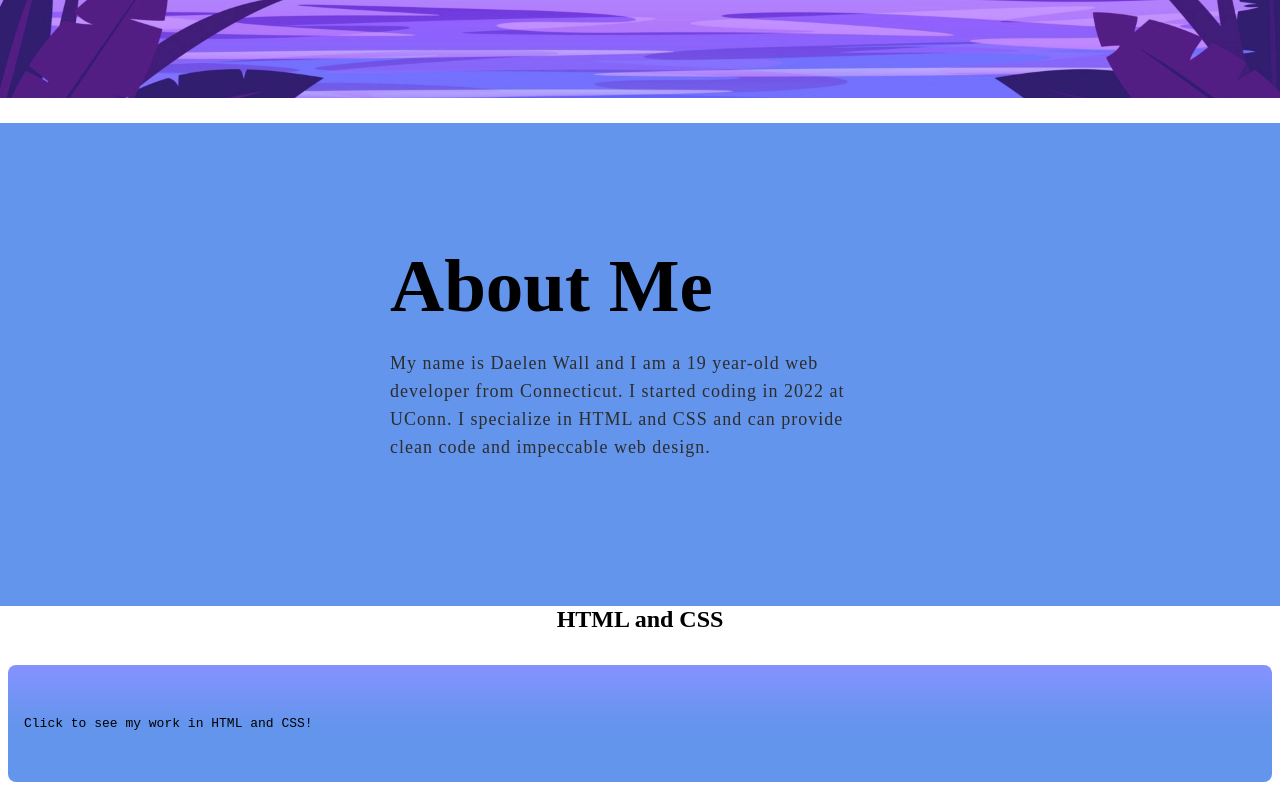
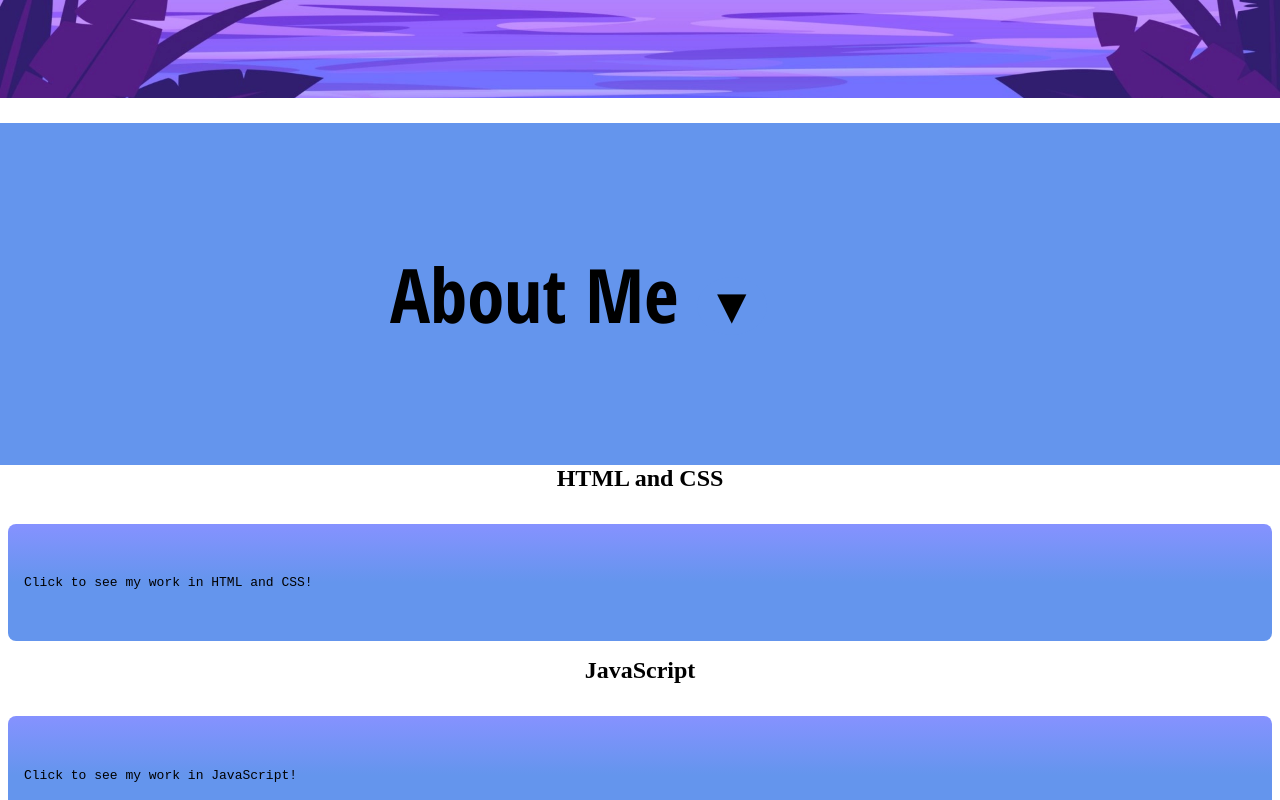
Before and after one commit to DaelenWall/React-Portfolio, a React (Create React App) app: page / in a window 1280 px wide. Shown: the part 820-1620 px from the top of the page. Built offline with nearby package versions, Linux system fonts and the light colour scheme.

Commit message:
about css work in progress but pretty much done

```diff
--- a/src/components/About.js
+++ b/src/components/About.js
@@ -1,19 +1,33 @@
-import React from 'react';
-// Here we are importing a CSS file as a dependency
+import React, { useState } from 'react';
 import '../styles/About.css';
 
 function About() {
+  const [isParagraphVisible, setIsParagraphVisible] = useState(false);
+
+  const toggleVisibility = () => {
+    setIsParagraphVisible(!isParagraphVisible);
+  };
+
   return (
-    <section class="about">
-        <div class="main">
+    <section className="about">
+      <div className="main">
         <section>
-            <div class="about-text">
-                <h1 id="about">About Me</h1>
-                <p> My name is Daelen Wall and I am a 19 year-old web developer from Connecticut.  I started coding in 2022 at UConn.  I specialize in HTML and CSS and can provide clean code and impeccable web design.</p>
-            </div>
+          <div className="about-text">
+            <h1 id="about">
+              About Me{' '}
+              <button onClick={toggleVisibility}>
+                {isParagraphVisible ? '▲' : '▼'}
+              </button>
+            </h1>
+            {isParagraphVisible && (
+              <p>
+                My name is Daelen Wall and I am a 19-year-old web developer from Connecticut. I started coding in 2022 at UConn. I specialize in HTML and CSS and can provide clean code and impeccable web design.
+              </p>
+            )}
+          </div>
+        </section>
+      </div>
     </section>
-    </div>
-  </section>
   );
 }
 
--- a/src/styles/About.css
+++ b/src/styles/About.css
@@ -1,7 +1,15 @@
+@import url('https://fonts.googleapis.com/css?family=Open+Sans+Condensed:700');
+*{
+  margin: 0;
+  padding: 0;
+}
+
 .about {
     width: 100%;
+    /* horizontal/vertical allignment  */
     padding: 100px 0px;
     background-color: cornflowerblue;
+    font-family: 'Open Sans Condensed', sans-serif;
  }
 
  .about-text {
@@ -24,10 +32,39 @@
      margin-bottom: 20px;
  }
 
+ .about-text h1 button {
+  color: #000000;
+  font-size: 50px;
+  background-color: cornflowerblue;
+  border-radius: 50%;
+  border: none;
+  padding: 0px 10px;
+  transition: background-color 0.3s ease;
+}
+
+.about-text h1 button:hover {
+  background-color: #000000;
+  color: #fff;
+  cursor: pointer
+}
+
  .about-text p {
-     color: rgb(45, 45, 45);
-     letter-spacing: 1px;
-     line-height: 28px;
-     font-size: 18px;
-     margin-bottom: 45px;
- }
+    color: rgb(0, 0, 0);
+    letter-spacing: 1px;
+    line-height: 28px;
+    font-size: 18px;
+    margin-bottom: 45px;
+    overflow: hidden;
+    white-space: pre-wrap;
+    animation: typing 2.5s linear ;
+    max-height: 50% ;
+  }
+
+  @keyframes typing {
+    from {
+      width: 0;
+    }
+    to {
+      width: 100%;
+    }
+  }
--- a/src/styles/Header.css
+++ b/src/styles/Header.css
@@ -1,3 +1,9 @@
+@import url('https://fonts.googleapis.com/css?family=Open+Sans+Condensed:700');
+*{
+  margin: 0;
+  padding: 0;
+}
+
 .headshot {
   height: 500px;
   width: 500px;
@@ -10,10 +16,12 @@
 }
 
 .hero {
+  display: flex;
   height: 700px;
   width: 100%;
   margin-bottom: 25px;
   background-image: url("../img/calm.png");
   background-size: cover;
   background-position: center;
+  font-family: 'Open Sans Condensed', sans-serif;
 }
--- a/src/styles/Navbar.css
+++ b/src/styles/Navbar.css
@@ -3,7 +3,6 @@
   margin: 0;
   padding: 0;
 }
-
 
 nav {
   display: flex;
@@ -66,7 +65,7 @@ nav ul li a:hover::before{
   transform: scale3d(1,1,1);
 }
 nav ul li a::before{
-  background: purple;
+  background: #8824e5;
   transform-origin: 100% 50%;
 }
 nav ul li a:hover::before{
```
